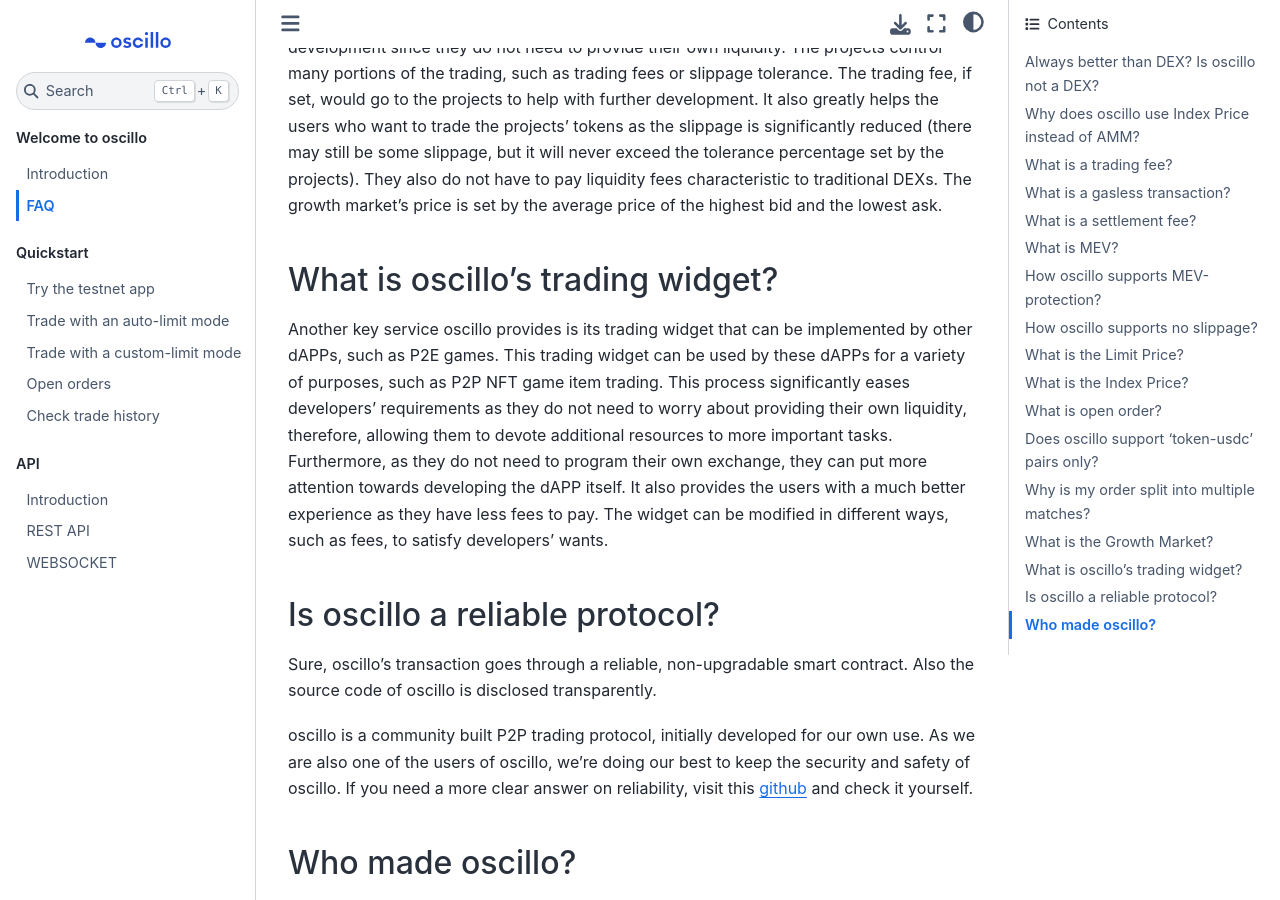
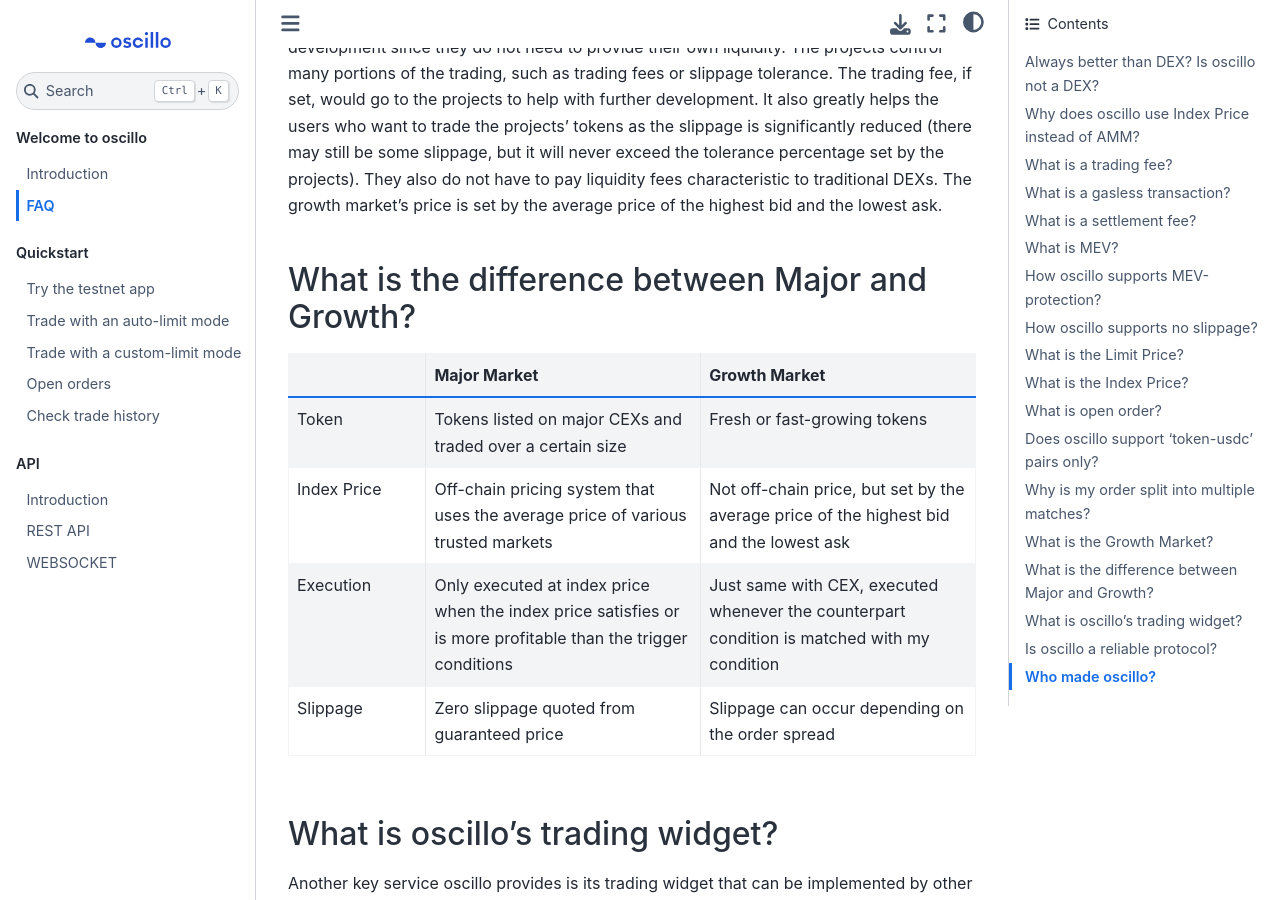
Before and after one commit to oscillo-finance/Docs, a Sphinx documentation site: the page built from docs/source/welcome/faq.rst, in a window 1280 px wide and 900 px high, scrolled down 3482 px. Built offline with Sphinx 7.4.7 and the Sphinx Book theme 1.1.4, drawn with Linux system fonts in a browser that asks for light colours.

Commit message:
Update faq.rst

```diff
--- a/docs/source/welcome/faq.rst
+++ b/docs/source/welcome/faq.rst
@@ -77,6 +77,30 @@
 Traditionally, using AMM based DEXs, a new cryptocurrency was required to provide its own liquidity in order to have a platform for investors to trade it on. This step can be very difficult for many projects, as the capital needed is often unavailable to them. Even if they provide tens of thousands of dollars for liquidity, users will experience extreme amounts of slippage, as this is still a very low liquidity number. The growth market solves all of these problems. It helps the projects as it allows them to conserve funds or devote them towards development since they do not need to provide their own liquidity. The projects control many portions of the trading, such as trading fees or slippage tolerance. The trading fee, if set, would go to the projects to help with further development. It also greatly helps the users who want to trade the projects’ tokens as the slippage is significantly reduced (there may still be some slippage, but it will never exceed the tolerance percentage set by the projects). They also do not have to pay liquidity fees characteristic to traditional DEXs. The growth market’s price is set by the average price of the highest bid and the lowest ask.
 
 
+What is the difference between Major and Growth?
+#################################################
+
+.. list-table::
+   :widths: 20 40 40
+   :header-rows: 1
+
+   * -
+     - Major Market
+     - Growth Market
+   * - Token
+     - Tokens listed on major CEXs and traded over a certain size
+     - Fresh or fast-growing tokens
+   * - Index Price
+     - Off-chain pricing system that uses the average price of various trusted markets
+     - Not off-chain price, but set by the average price of the highest bid and the lowest ask
+   * - Execution
+     - Only executed at index price when the index price satisfies or is more profitable than the trigger conditions
+     - Just same with CEX, executed whenever the counterpart condition is matched with my condition
+   * - Slippage
+     - Zero slippage quoted from guaranteed price
+     - Slippage can occur depending on the order spread
+
+
 What is oscillo's trading widget?
 ###################################
 Another key service oscillo provides is its trading widget that can be implemented by other dAPPs, such as P2E games. This trading widget can be used by these dAPPs for a variety of purposes, such as P2P NFT game item trading. This process significantly eases developers’ requirements as they do not need to worry about providing their own liquidity, therefore, allowing them to devote additional resources to more important tasks. Furthermore, as they do not need to program their own exchange, they can put more attention towards developing the dAPP itself. It also provides the users with a much better experience as they have less fees to pay. The widget can be modified in different ways, such as fees, to satisfy developers’ wants.
```
